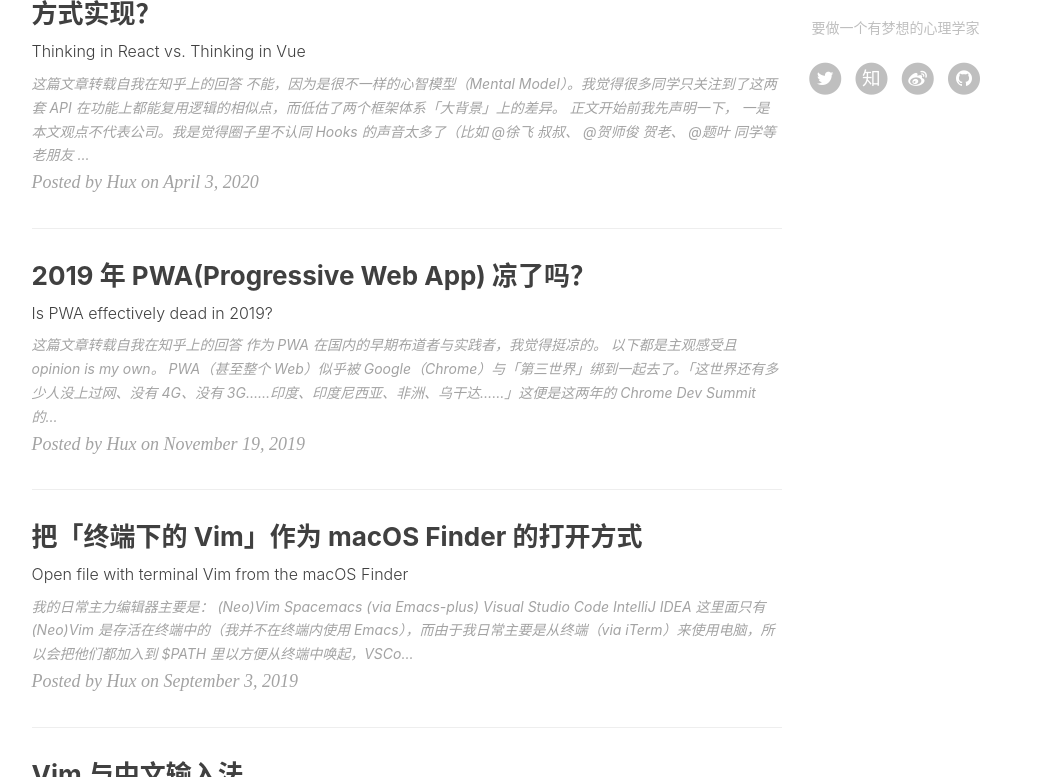
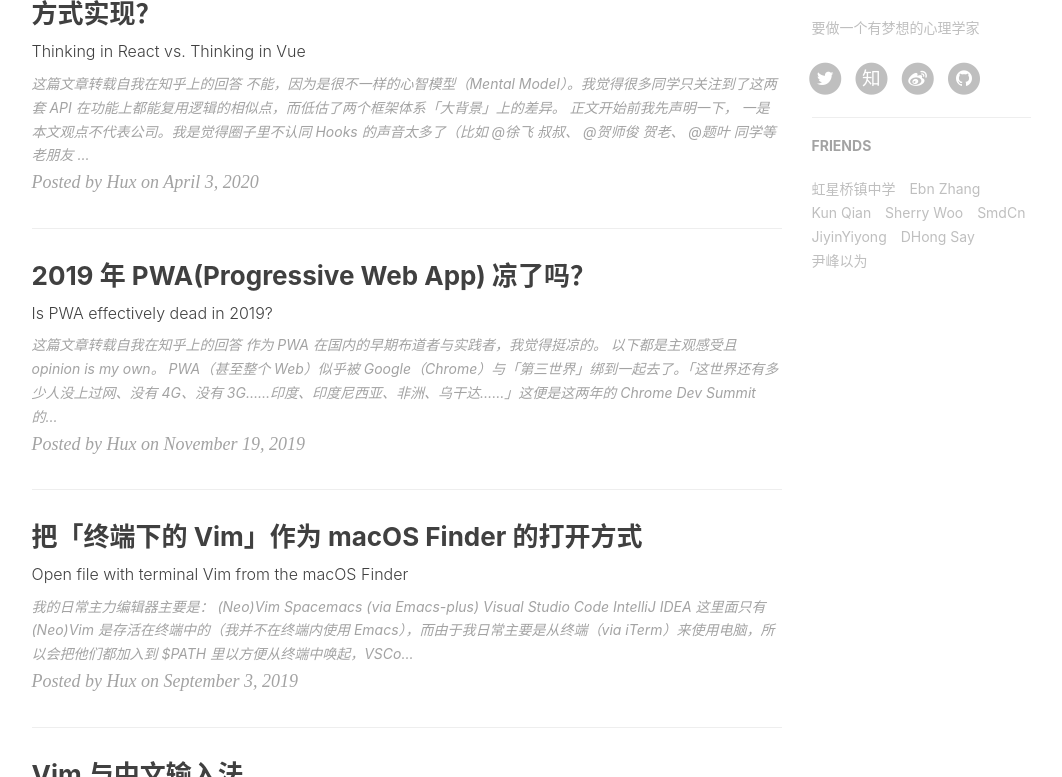
Before and after one commit to RenlyZhu/renlyzhu.github.io, a Jekyll site: the page built from index.html, in a window 1280 px wide and 900 px high, scrolled down 907 px, cut to the strip 123-900 px from the top of the window. Shown: the whole strip, without its empty margins (136-1198 px from the left). Built offline with Jekyll 4.4.1, drawn with Linux system fonts in a browser that asks for light colours; nearby versions of some CDN libraries; the list of posts is cut into pages by our own code; comment, search, counter and statistics services are not loaded; part of the change alters nothing that is shown.

Commit message:
Update _config.yml

```diff
--- a/_config.yml
+++ b/_config.yml
@@ -11,10 +11,10 @@ future: true
 
 # SNS settings
 RSS: false
-weibo_username: 要一直努力的renly
-zhihu_username: huxpro
+weibo_username: Renly_Thorns
+zhihu_username: renly
 github_username: RenlyZhu
-twitter_username: huxpro
+twitter_username: Renlyzhu
 #facebook_username:  huxpro
 #linkedin_username:  firstname-lastname-idxxxx
 
@@ -57,7 +57,7 @@ kramdown:
       start_line: 1
 
 # Disqus settings
-disqus_username: hux
+disqus_username: Renly
 
 # Netease settings
 netease_comment: false
@@ -82,8 +82,8 @@ service-worker: true
 # MathJax rendering for layout:page (e.g. post preview)
 page-mathjax: false
 
-# Education
-教育:
+# Friends
+friends:
   [
     { title: "虹星桥镇中学" },
     { title: "Ebn Zhang", href: "https://ebnbin.dev/" },
```
